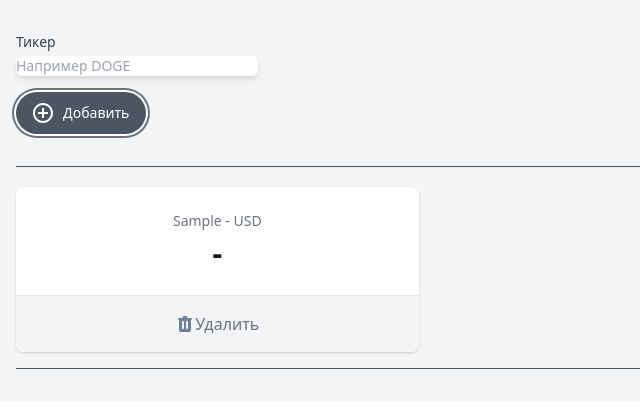
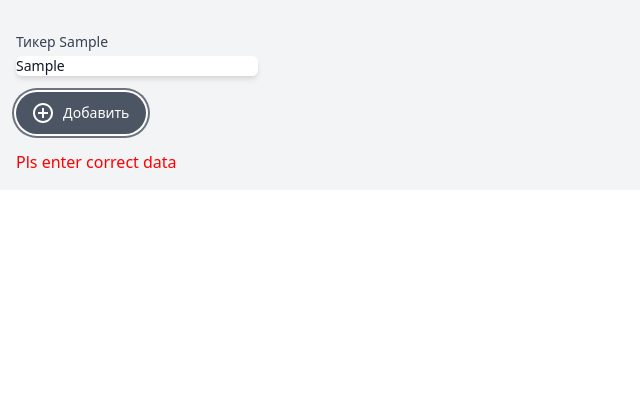
Before and after one commit to Jokerpwnz/ninja, a Vue app: page / in a window 1280 px wide. Both pictures are taken after typing "Sample" into the empty fields and a click on the button "Добавить". Shown: the top 408 px of the page, without its empty margins (0-640 px from the left). Built offline with nearby package versions, Linux system fonts and the light colour scheme.

Commit message:
add validation input

```diff
--- a/src/App.vue
+++ b/src/App.vue
@@ -42,6 +42,7 @@
           </svg>
           Добавить
         </button>
+        <div v-if="error" style="color: red">{{error}}</div>
       </section>
 
       <template v-if="tickers.length > 0">
@@ -140,6 +141,7 @@ export default {
   data() {
     return {
       ticker: null,
+      error: null,
       tickers: [
           // {name:'Bitcoin',price:14123.12},{name:'ETH',price:123.12},{name:'DOGE',price:0.005612}
           ],
@@ -149,21 +151,21 @@ export default {
   },
   methods: {
     add() {
-      if (this.ticker === null){
-        alert('Pls enter correct data')
+      if (this.ticker === null || this.ticker.length <= 2 || this.ticker.length >= 5){
+        this.error = 'Pls enter correct data';
         return false;
       }
 
       if (this.tickers.length > 0) {
-        if (this.tickers.map(t => t.name).find(t => t === this.ticker)) {
-          alert(`${this.ticker} is already exist`);
-           return false;
+        if (this.tickers.map(t => t.name).find(t => t === this.ticker.toUpperCase())) {
+          this.error = `${this.ticker} is already exist`;
+          return false;
         }
       }
 
 
       const newTicker = {
-        name: this.ticker,
+        name: this.ticker.toUpperCase(),
         price: '-',
         polling : '-'
       };
@@ -172,7 +174,6 @@ export default {
       let pollings = setInterval(async ()=>{
         const f = await fetch(`https://min-api.cryptocompare.com/data/price?fsym=${newTicker.name}&tsyms=USD&api_key=582f816e0eb2102c8633892d87a38c766bd250fdf5460cf3964e9e9ba9e9f08b`)
         const data = await f.json();
-        // def.price = data.USD;
         this.tickers.find(t => t.name === newTicker.name).price = data.USD > 1 ? data.USD.toFixed(2) : data.USD.toPrecision(3);
         if (this.sel && this.sel.name === newTicker.name){
             this.graph.push(data.USD)
```
